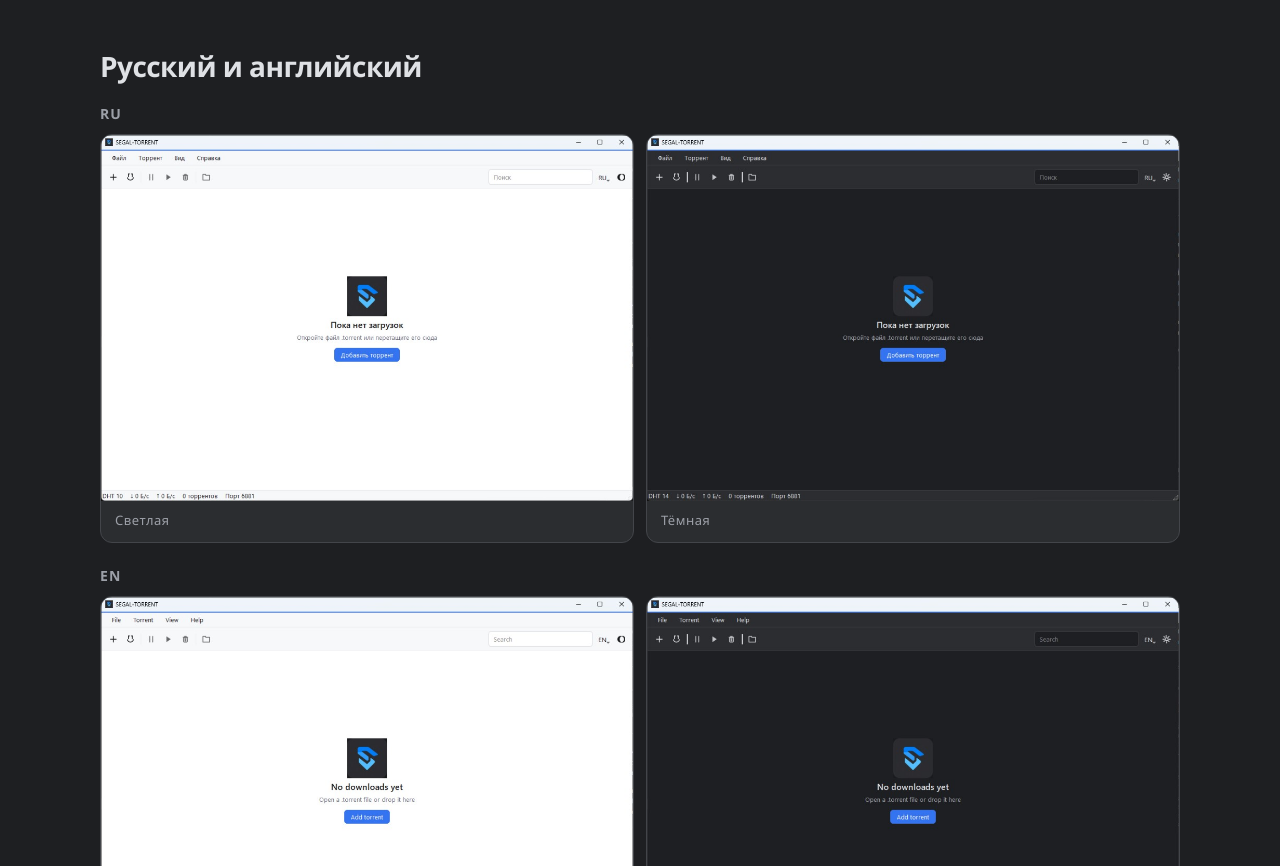
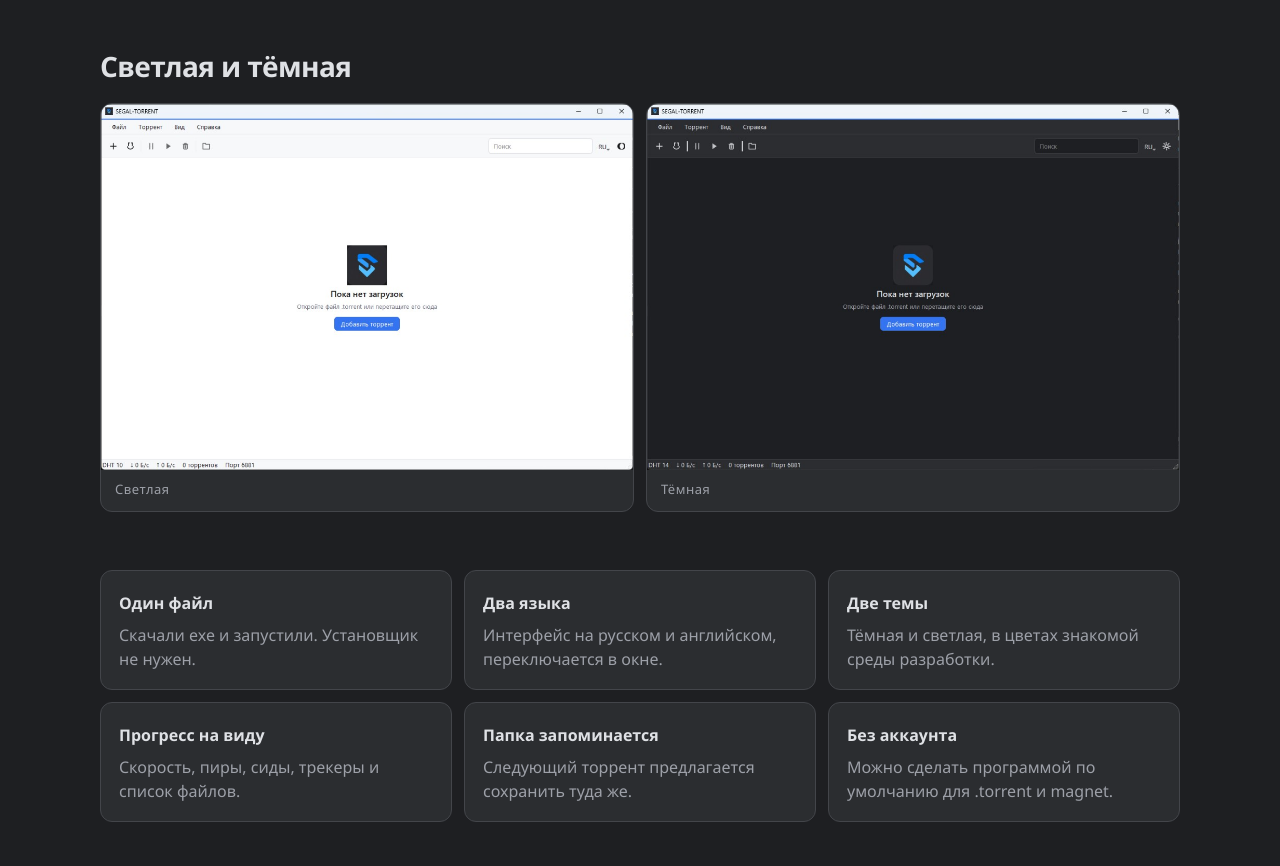
Before and after one commit to daniilcg/SEGAL-TORRENT, a plain HTML site: page docs/index.html in a window 1280 px wide. Shown: the part 466-1332 px from the top of the page. Drawn offline with Linux system fonts and the light colour scheme.

Commit message:
Show each language its own light and dark windows.

```diff
--- a/docs/index.html
+++ b/docs/index.html
@@ -230,9 +230,8 @@
       <img class="mark" src="logo.png" alt="SEGAL-TORRENT">
     </section>
     <section class="shots" id="shots">
-      <h2 data-ru="Русский и английский" data-en="Russian and English">Русский и английский</h2>
-      <div class="lang-block">
-        <h3>RU</h3>
+      <h2 data-ru="Светлая и тёмная" data-en="Light and dark">Светлая и тёмная</h2>
+      <div class="lang-block" data-shots="ru">
         <div class="pair">
           <figure class="shot">
             <img src="screen-ru.png" alt="SEGAL-TORRENT, светлая тема, русский">
@@ -244,8 +243,7 @@
           </figure>
         </div>
       </div>
-      <div class="lang-block">
-        <h3>EN</h3>
+      <div class="lang-block" data-shots="en" hidden>
         <div class="pair">
           <figure class="shot">
             <img src="screen-en.png" alt="SEGAL-TORRENT, light theme, English">
@@ -312,6 +310,9 @@
       document.querySelectorAll("[data-ru]").forEach((node) => {
         node.textContent = node.getAttribute(lang === "en" ? "data-en" : "data-ru");
       });
+      document.querySelectorAll("[data-shots]").forEach((node) => {
+        node.hidden = node.getAttribute("data-shots") !== lang;
+      });
       buttons.ru.classList.toggle("active", lang === "ru");
       buttons.en.classList.toggle("active", lang === "en");
       try { localStorage.setItem("segal-torrent-lang", lang); } catch (error) {}
```
